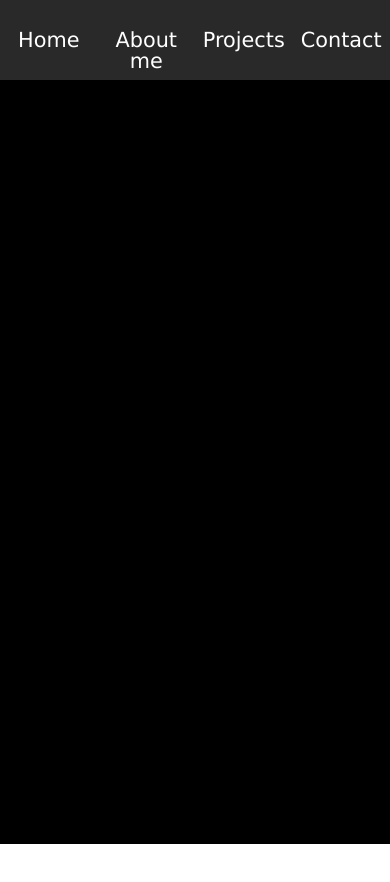
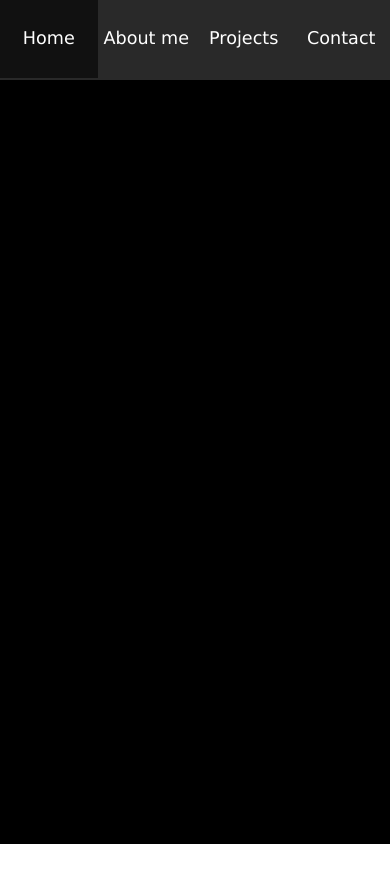
Before and after one commit to Speuce/MkCodesDotCa, a website built with Vite: page MkCodes/index.html in a window 390 px wide. Shown: the top 882 px of the page. Built offline with nearby package versions, Linux system fonts and the light colour scheme; files whose address does not match are found by name.

Commit message:
Make Navbar better responsive

```diff
--- a/MkCodes/css/navbar-styles.css
+++ b/MkCodes/css/navbar-styles.css
@@ -45,12 +45,20 @@ li a {
     text-align: center;
     line-height: 100%;
     font-family: Verdana, sans-serif;
-    font-size: 1.3em;
     font-weight: 100;
     padding: 30px 0px;
+    font-size: 1.3em;
     width: 100%;
     text-decoration: none;
 }
+
+/* Extra small devices (phones, 600px and down) */
+@media only screen and (max-width: 600px) {
+    li a {
+        font-size: 1.1em;
+    }
+}
+
 
 li a:hover {
     transition: 0.25s all ease;
```
